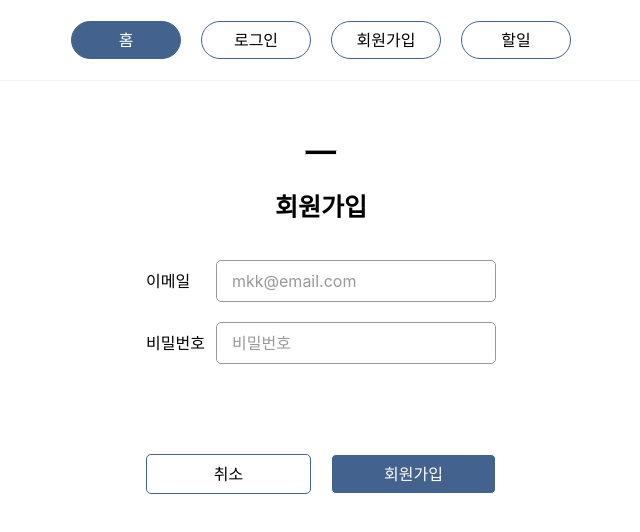
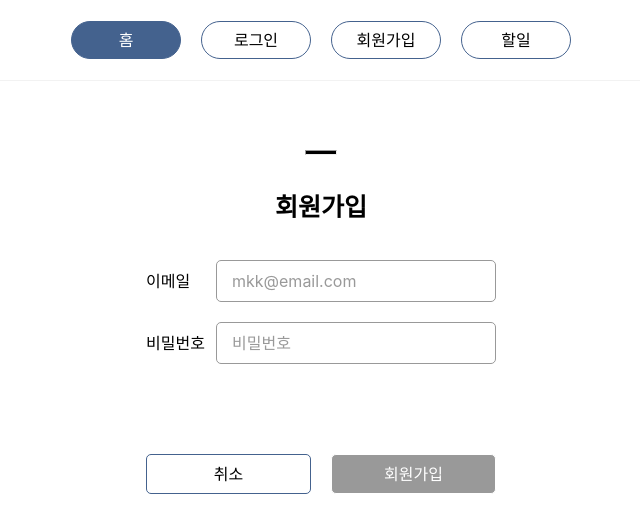
Before and after one commit to mkk00/Todo-List-React-Project-with-Axios, a React (Create React App) app: page /signup in a window 1280 px wide. Shown: the top 532 px of the page, without its empty margins (319-959 px from the left). Built offline with nearby package versions, Linux system fonts and the light colour scheme.

Commit message:
[feat] add validation before button active

```diff
--- a/src/component/button.jsx
+++ b/src/component/button.jsx
@@ -1,15 +1,15 @@
 import styled from "styled-components";
 
-function FormButton({title, type, className, pointColor, onClick, testid}){
+function FormButton({title, type, className, pointColor, onClick, testid, disabled}){
   return(
-    <Submit className={className} data-testid={testid} pointColor={pointColor} title={title} type={type} onClick={onClick}>
+    <Submit className={className} data-testid={testid} disabled={disabled} pointColor={pointColor} title={title} type={type} onClick={onClick}>
       {title}
     </Submit>
   )
 }
 
 const Submit = styled.button`
-  background: ${props=>props.pointColor? "#44628E" : "#fff" };
+  background: ${props=>props.pointColor? (props.disabled? "#999":"#44628E") : "#fff" };
   color: ${props=>props.pointColor? "#fff" : "#000" };
   border: 1px solid ${props=>props.pointColor? "#fff":"#44628E"};
   width: 100%;
@@ -17,9 +17,10 @@ const Submit = styled.button`
   padding: 10px 0;
   display: block;
   transition: all 0.5s;
+  cursor: ${props=>props.disabled? "not-allowed": "pointer"};
   :hover{
-    border: 1px solid #44628E;
-    background: #44628E;
+    border: 1px solid ${props=>props.disabled? "#fff":"#44628E"};
+    background: ${props=>props.disabled? "#999":"#44628E"};
     color: #fff;
   }
 `
--- a/src/pages/SignUp.jsx
+++ b/src/pages/SignUp.jsx
@@ -12,12 +12,15 @@ function SignUp() {
   const [password, setPassword] = useState('');
   const [emailErrormsg, setEmailErrormsg] = useState('');
   const [passwordErrormsg, setPasswordErrormsg] = useState('');
+  const [validationEmail, setValidationEmail] = useState(0);
+  const [validationPassword, setValidationPassword] = useState(0);
 
   const navigate = useNavigate();
 
   const handleEmailChange = (e) => {
     const currentValue = e.target.value;
     setEmail(currentValue);
+    setValidationEmail(0)
 
     if(!currentValue){
       setEmailErrormsg('이메일을 입력해주세요.');
@@ -29,22 +32,26 @@ function SignUp() {
       setEmailErrormsg('@는 한번만 사용 가능합니다.');
     } else{
       setEmailErrormsg('');
+      setValidationEmail(1)
     }
   }
 
   const handlePasswordChange = (e) => {
     const currentValue = e.target.value;
     setPassword(currentValue);
+    setValidationPassword(0);
 
     if(!(currentValue.length >= 8)){
       setPasswordErrormsg('비밀번호는 8자 이상이어야 합니다.');
     } else{
       setPasswordErrormsg('');
+      setValidationPassword(1);
     }
   }
 
   const handleSubmit = (e) => {
     e.preventDefault();
+    console.log('회원가입 완료');
   }
 
   const handleBackPage = (e) => {
@@ -65,7 +72,7 @@ function SignUp() {
           <p>{passwordErrormsg}</p>
           <ButtonBox>
             <FormButton title="취소" type="button" onClick={handleBackPage} />
-            <FormButton testid="signup-button" title="회원가입" type="button" pointColor onClick={handleSubmit} />
+            <FormButton testid="signup-button" title="회원가입" type="button" pointColor onClick={handleSubmit} disabled={validationEmail&&validationPassword?false:true} />
           </ButtonBox>
         </fieldset>
       </Form>
```
